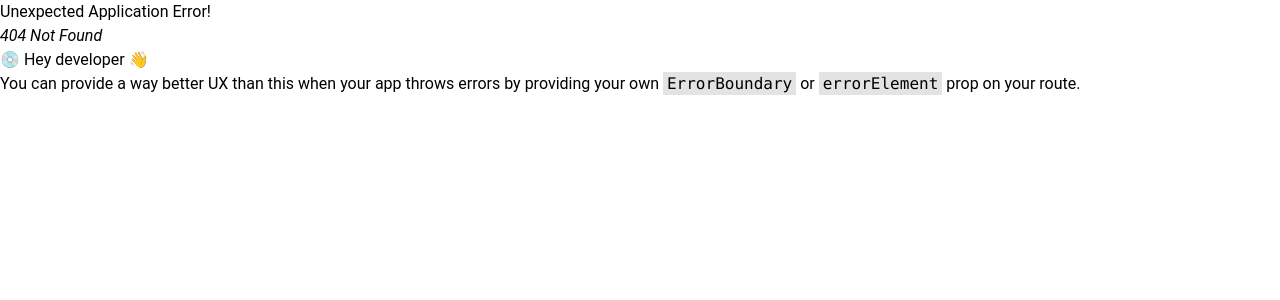
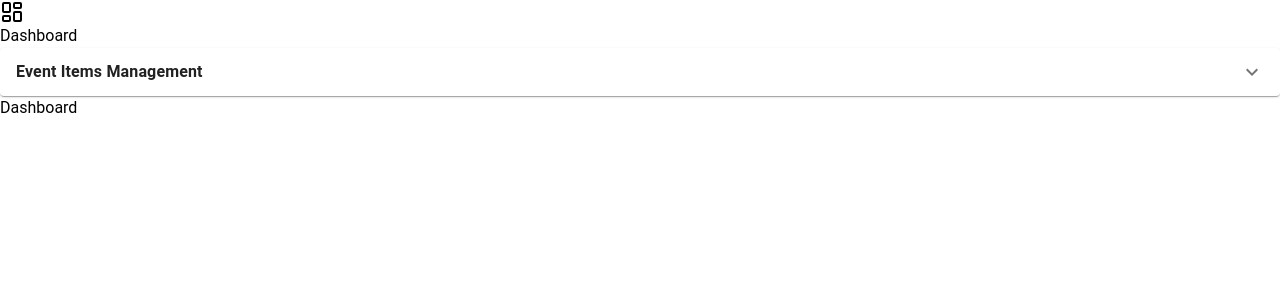
Before and after one commit to Ibrahim-Sikder/event360-client, a React app: page /admin/dashboard in a window 1280 px wide. Before the commit this address had no page. Shown: the top 300 px of the page. Built offline with nearby package versions, Linux system fonts and the light colour scheme; the HTML template or start-up script is replaced by a standard one.

Commit message:
dashboard-layout-added

```diff
--- a/package.json
+++ b/package.json
@@ -10,8 +10,13 @@
     "preview": "vite preview"
   },
   "dependencies": {
+    "@emotion/react": "^11.11.3",
+    "@emotion/styled": "^11.11.0",
+    "@mui/icons-material": "^5.15.6",
+    "@mui/material": "^5.15.6",
     "clsx": "^2.1.0",
     "framer-motion": "^11.0.3",
+    "lucide-react": "^0.316.0",
     "react": "^18.2.0",
     "react-dom": "^18.2.0",
     "react-icons": "^5.0.1",
--- a/src/components/layout/AdminLayout.tsx
+++ b/src/components/layout/AdminLayout.tsx
@@ -1,10 +1,15 @@
+import { Outlet } from "react-router-dom"
+import Sidebar from "./Sidebar"
 
 const AdminLayout = () => {
-    return (
-        <div>
-            <h3>Admin layout </h3>
-        </div>
-    );
-};
+  return (
+    <div className="grid grid-cols-12 ">
+      <Sidebar />
+      <div className="col-span-10">
+        <Outlet />
+      </div>
+    </div>
+  )
+}
 
-export default AdminLayout;
+export default AdminLayout
--- /dev/null
+++ b/src/components/layout/Sidebar.tsx
@@ -0,0 +1,72 @@
+import { NavLink } from "react-router-dom"
+import { LayoutDashboard } from "lucide-react"
+import { cn } from "../../lib/utils"
+import Accordion from '@mui/material/Accordion';
+import AccordionDetails from '@mui/material/AccordionDetails';
+import AccordionSummary from '@mui/material/AccordionSummary';
+import Typography from '@mui/material/Typography';
+import ExpandMoreIcon from '@mui/icons-material/ExpandMore';
+import { useState } from "react";
+
+
+const Sidebar = () => {
+  const [expanded, setExpanded] = useState(false);
+
+  const handleChange = (panel) => (event, isExpanded) => {
+    setExpanded(isExpanded ? panel : false);
+  };
+
+
+  return (
+    <aside className="bg-[#01000D] text-white col-span-2 h-screen sticky top-0 left-0">
+      <nav className="flex flex-col gap-2">
+        <NavLink
+          to="/admin/dashboard"
+          className={({ isActive }) =>
+            cn(
+              "p-2 bg-[#01000D] rounded-md transition-all truncate flex items-center gap-2 lg:gap-5 ",
+              {
+                " text-white bg-[#0F172A] ": isActive,
+              }
+            )
+          }
+        >
+          <LayoutDashboard />
+          <span>Dashboard</span>
+        </NavLink>
+        <Accordion expanded={expanded === 'panel1'} onChange={handleChange('panel1')}>
+        <AccordionSummary
+          expandIcon={<ExpandMoreIcon />}
+          aria-controls="panel1bh-content"
+          id="panel1bh-header"
+        >
+          <Typography>
+         <b> Event Items Management </b>
+          </Typography>
+
+        </AccordionSummary>
+        <AccordionDetails>
+          <Typography>
+          <NavLink
+          to="/admin/dashboard"
+          className={({ isActive }) =>
+            cn(
+              "p-2 bg-[#01000D] rounded-md transition-all truncate flex items-center gap-2 lg:gap-5 ",
+              {
+                " text-white bg-[#0F172A] ": isActive,
+              }
+            )
+          }
+        >
+          <LayoutDashboard />
+          <span>Event Items List </span>
+        </NavLink>
+          </Typography>
+        </AccordionDetails>
+      </Accordion>
+      </nav>
+    </aside>
+  )
+}
+
+export default Sidebar
--- a/src/pages/Admin/Dashboard.tsx
+++ b/src/pages/Admin/Dashboard.tsx
@@ -1,10 +1,9 @@
+const Dashboard = () => {
+  return (
+    <div>
+      <h3>Dashboard </h3>
+    </div>
+  )
+}
 
-const Dashboard = () => {
-    return (
-        <div>
-            <h3>admin </h3>
-        </div>
-    );
-};
-
-export default Dashboard;
+export default Dashboard
--- a/src/routes/routes.tsx
+++ b/src/routes/routes.tsx
@@ -1,22 +1,34 @@
-import { createBrowserRouter } from "react-router-dom";
-import App from "../App";
-import Home from "../pages/Home";
-
-
+import { Navigate, createBrowserRouter } from "react-router-dom"
+import App from "../App"
+import Home from "../pages/Home"
+import AdminLayout from "../components/layout/AdminLayout"
+import Dashboard from "../pages/Admin/Dashboard"
 
 export const router = createBrowserRouter([
   {
-        path: '/',
-        element: <App/>,
+    path: "/",
+    element: <App />,
     children: [
       {
-                path: '/',
+        path: "/",
         index: true,
-                element: <Home/>
+        element: <Home />,
+      },
+      {},
+    ],
   },
   {
-
-            }
-        ]
-    }
+    path: "/admin",
+    element: <AdminLayout />,
+    children: [
+      {
+        index: true,
+        element: <Navigate to="/admin/dashboard"></Navigate>,
+      },
+      {
+        path: "dashboard",
+        element: <Dashboard />,
+      },
+    ],
+  },
 ])
```
Also changed, not shown: 1 other file (tests, documents, lock files or other folders). Lines whose indentation alone changed are shown as unchanged.
